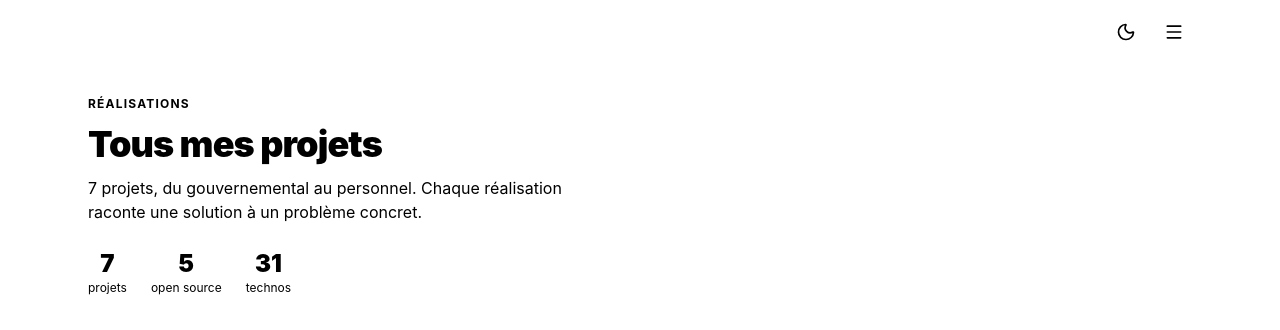
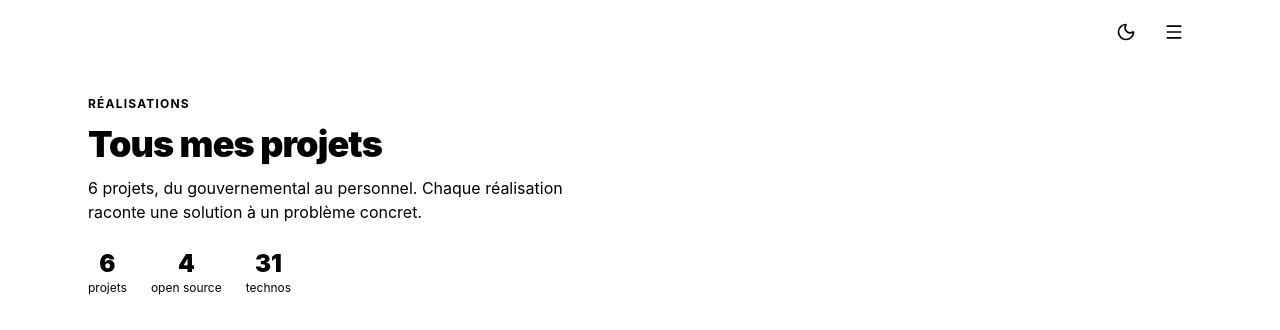
Before and after one commit to rommy-dev/portfolio, a Next.js app: page /projets in a window 1280 px wide. Shown: the top 330 px of the page. Built offline with nearby package versions, Linux system fonts and the light colour scheme.

Commit message:
fix: update project list

```diff
--- a/src/data/projects.ts
+++ b/src/data/projects.ts
@@ -153,32 +153,6 @@ export const ALL_PROJECTS: (Project & { slug: string })[] = [
     private: false,
     featured: false,
   },
-  {
-    id: 6,
-    slug: 'campuspulse',
-    title: 'CampusPulse',
-    description:
-      'Plateforme d\'enquête environnementale et d\'analyse de données pour le campus de l\'ESPA Vontovorona — collecte, dashboard admin et statistiques en temps réel.',
-    tech: ['React 19', 'Vite', 'Tailwind CSS', 'Supabase', 'PostgreSQL', 'Recharts', 'ExcelJS', 'React Router 7'],
-    category: 'Fullstack',
-    year: '2026',
-    status: 'Livré',
-    statusColor: 'text-success bg-success/10 border-success/20',
-    gradient: 'from-secondary/20 via-secondary/10 to-primary/10',
-    accentColor: 'text-secondary',
-    headerImage: '/projects/campuspulse/header.svg',
-    screenshotImages: [
-      '/projects/campuspulse/screenshots/screenshot-1.webp',
-      '/projects/campuspulse/screenshots/screenshot-2.webp',
-      '/projects/campuspulse/screenshots/screenshot-3.webp',
-      '/projects/campuspulse/screenshots/screenshot-4.webp',
-      '/projects/campuspulse/screenshots/screenshot-5.webp',
-    ],
-    githubUrl: 'https://github.com/rommy-dev/CampusPulse',
-    demoUrl: 'https://campus-pulse-livid.vercel.app',
-    private: false,
-    featured: false,
-  },
 ];
 
 export const CATEGORIES = ['Tous', 'Fullstack', 'Frontend', 'Backend'];
```
